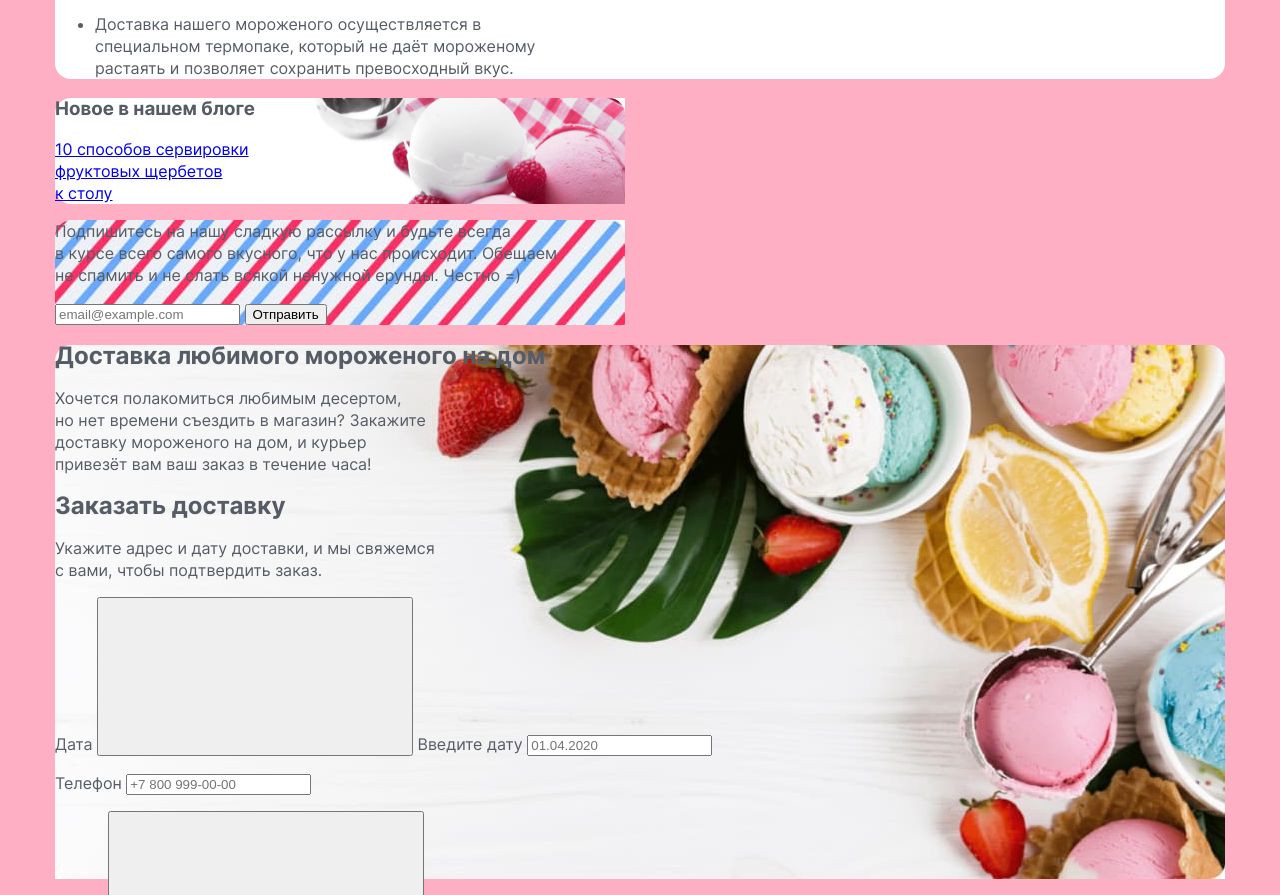
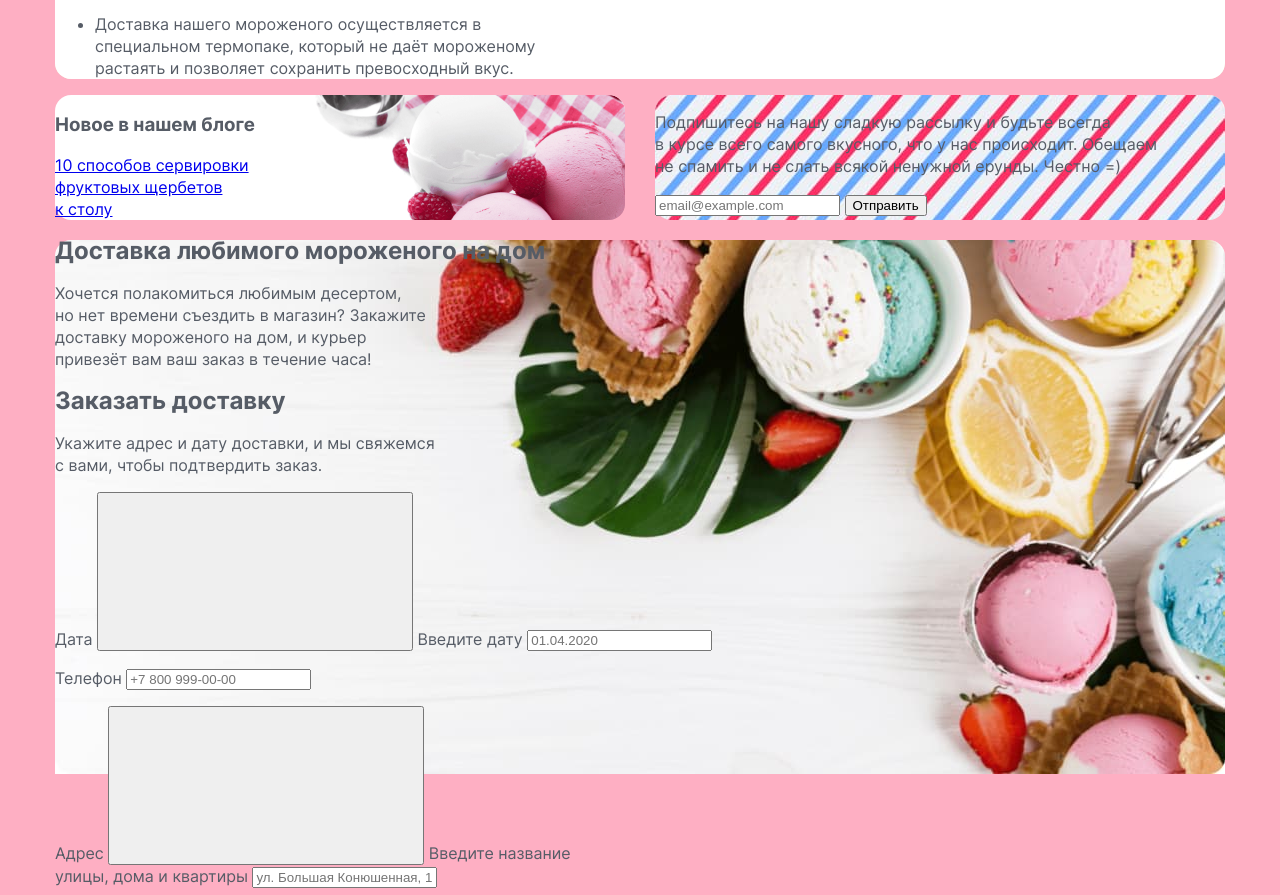
Before and after one commit to htmlacademy-htmlcss/2194799-gllacy-36, a plain HTML site: page index.html in a window 1280 px wide. Shown: the part 3275-4170 px from the top of the page. Drawn offline with Linux system fonts and the light colour scheme.

Commit message:
Исправляет ошибку в имени класса

```diff
--- a/styles/styles.css
+++ b/styles/styles.css
@@ -91,7 +91,7 @@ body {
   border-radius: 16px;
 }
 
-.index-columns {
+.index-colums {
   display: flex;
   flex-wrap: wrap;
   justify-content: space-between;
```
